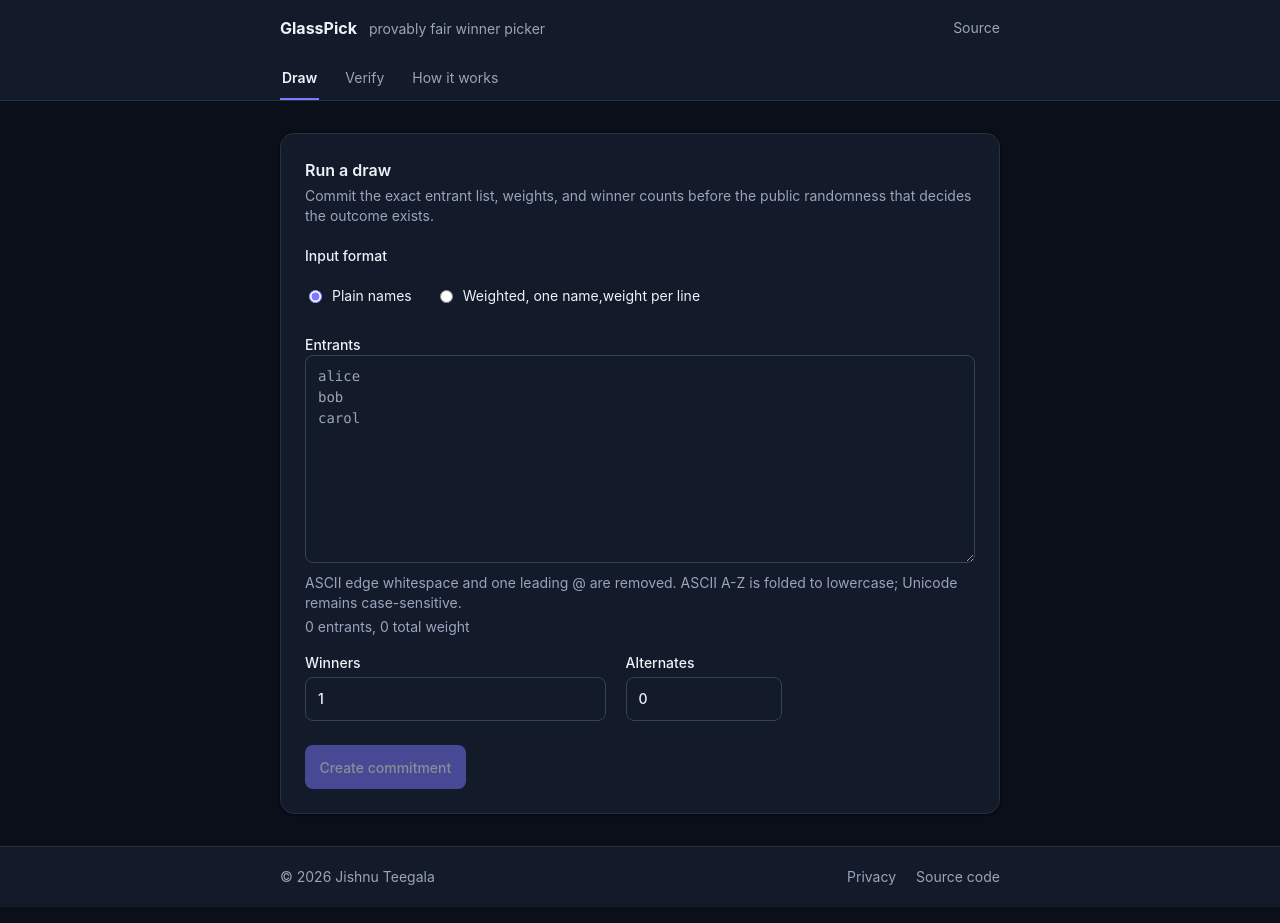
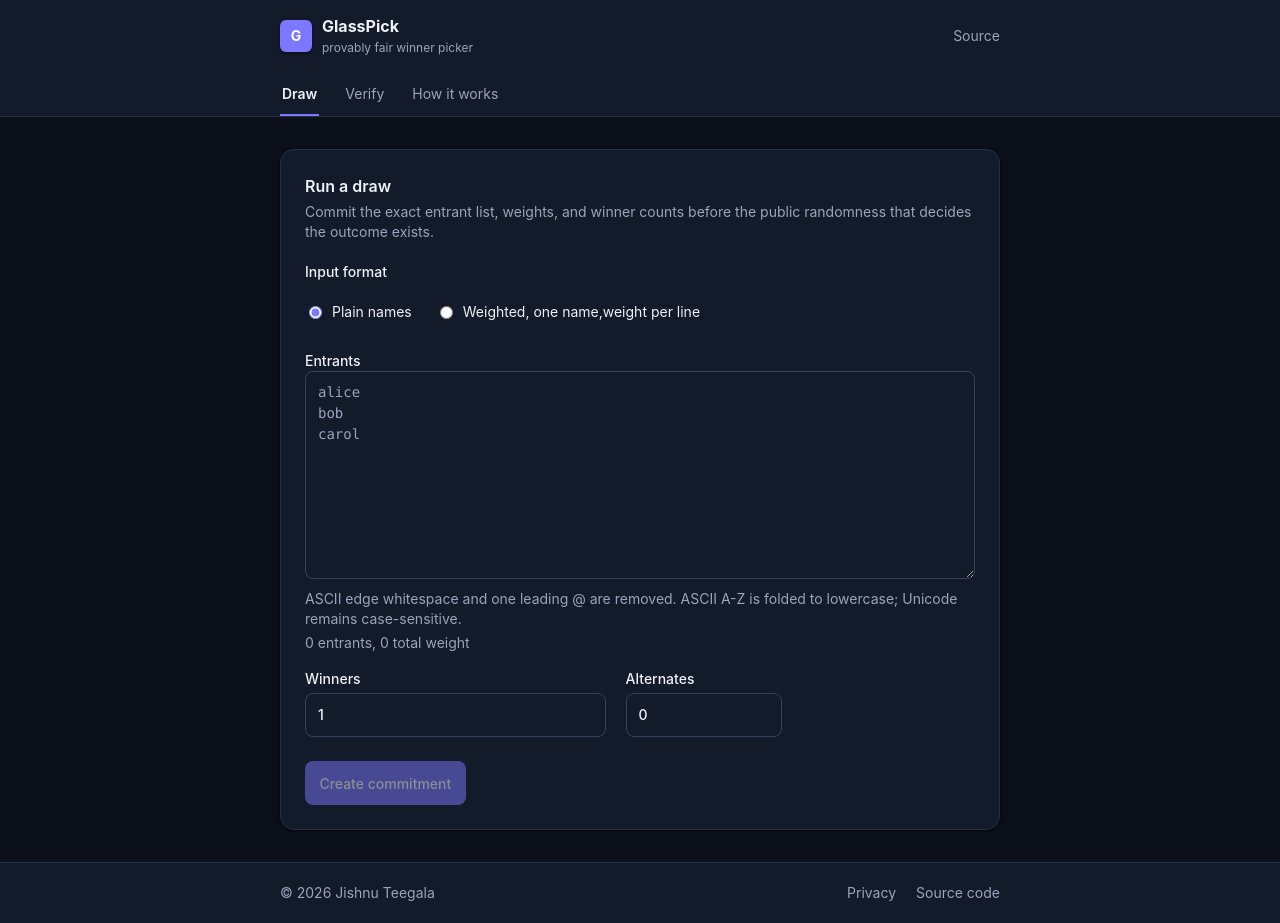
Before and after one commit to jishnuteegala/glasspick, a React (Vite) app: page / in a window 1280 px wide. Built offline with nearby package versions, Linux system fonts and the light colour scheme.

Commit message:
feat(header): add brand mark lockup with always-visible tagline

```diff
--- a/src/App.tsx
+++ b/src/App.tsx
@@ -40,7 +40,7 @@ export default function App() {
     return <div className="flex min-h-screen flex-col"><a className="skip-link" href="#live-reveal">Skip to live reveal</a><LiveRevealPage key={pendingIdentity(pending)} pending={pending} />{!clean && <SiteFooter />}</div>
   }
   return <div className="flex min-h-screen flex-col"><a className="skip-link" href="#main-content">Skip to main content</a><header className="border-b border-line bg-surface">
-    <div className="mx-auto flex max-w-3xl items-center justify-between px-4 py-4 sm:px-6"><div><strong>GlassPick</strong><span className="ml-3 hidden text-sm text-muted sm:inline">provably fair winner picker</span></div><a className="text-sm text-muted hover:text-ink" href="https://github.com/jishnuteegala/glasspick">Source</a></div>
+    <div className="mx-auto flex max-w-3xl items-center justify-between px-4 py-4 sm:px-6"><div className="flex items-center gap-2.5"><span aria-hidden="true" className="flex size-8 items-center justify-center rounded-md bg-primary text-sm font-bold text-white shadow-panel">G</span><div className="leading-tight"><strong className="block">GlassPick</strong><span className="text-xs text-muted">provably fair winner picker</span></div></div><a className="text-sm text-muted hover:text-ink" href="https://github.com/jishnuteegala/glasspick">Source</a></div>
     <nav aria-label="Main" className="mx-auto flex max-w-3xl gap-6 px-4 sm:px-6">{([['draw','Draw'],['verify','Verify'],['how','How it works']] as const).map(([id, label]) => <button key={id} aria-current={tab === id ? "page" : undefined} className={`nav-tab ${tab === id ? "nav-tab-active" : ""}`} onClick={() => setTab(id)}>{label}</button>)}</nav>
   </header><main id="main-content" className="mx-auto w-full max-w-3xl flex-1 px-4 py-6 sm:px-6 sm:py-8">
     {hashError && <div role="alert" className="notice-fail mb-6">{hashError}</div>}
```
